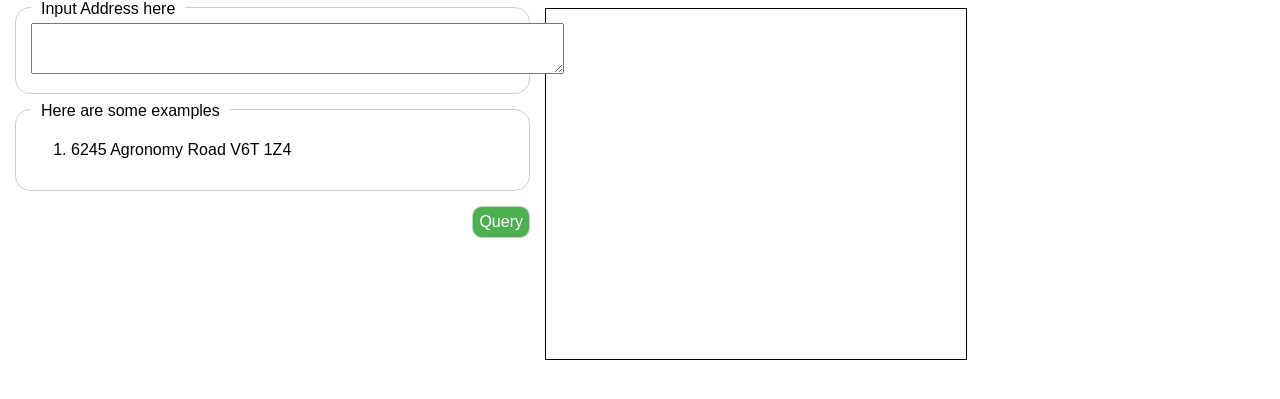
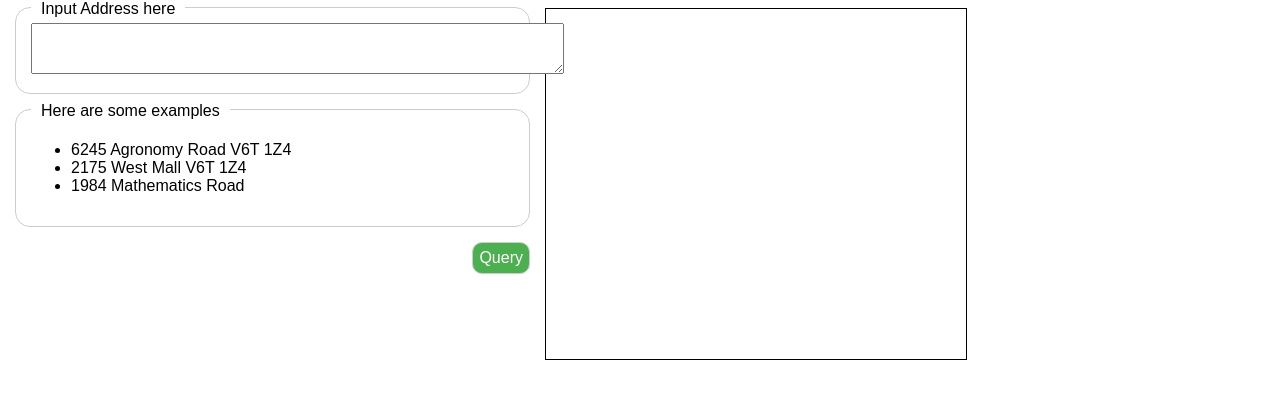
Before and after one commit to junzew/cpsc310-geolocation-ui, a website: page public/index.html in a window 1280 px wide. Shown: the part 53-452 px from the top of the page. Drawn offline with Linux system fonts and the light colour scheme.

Commit message:
Update instructions

```diff
--- a/public/index.html
+++ b/public/index.html
@@ -26,9 +26,11 @@
                             </div>
                             <div class="form-group plain">
                                 <legend>Here are some examples</legend>
-                                <ol>
+                                <ul>
                                     <li>6245 Agronomy Road V6T 1Z4</li>
-                                </ol>
+                                    <li>2175 West Mall V6T 1Z4</li>
+                                    <li>1984 Mathematics Road</li>
+                                </ul>
                             </div>
                         </form>
                     </div>
--- a/public/query-index.js
+++ b/public/query-index.js
@@ -11,5 +11,7 @@
 // example openstreetmap url
 // http://www.openlinkmap.org/small.php?lat=49.26125&lon=-123.24807&zoom=18
 
+// documentation: https://wiki.openstreetmap.org/wiki/OpenLinkMap#Embed_map_in_another_website
+
 // TODO: listen to "query" button click, and when it is clicked, extract query string and
-//       use AJAX to get lat/long. Then update Google map's iframe and show result in the #result-message
+//       use AJAX to get lat/long. Then update the map's iframe and show result in the #result-message
```
